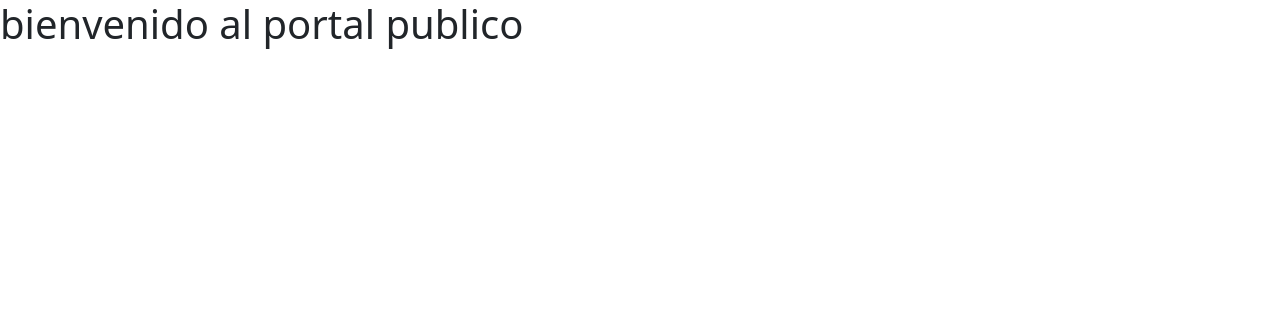
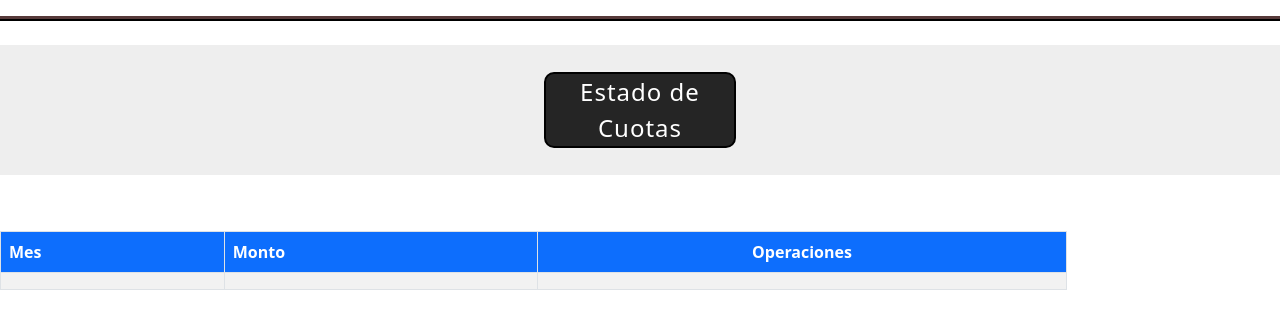
Before and after one commit to joaquingrosso/Proyecto-de-Software, a Vue app in the folder portal/: page /inicioPublico in a window 1280 px wide. Shown: the top 328 px of the page. Built offline with nearby package versions, Linux system fonts and the light colour scheme.

Commit message:
comienzo de desarrollo de cuotas en la app publica

```diff
--- /dev/null
+++ b/portal/src/components/Cuotas.vue
@@ -0,0 +1,24 @@
+<template>
+    <div class="col-md-10">
+        <table class="table table-striped table-bordered">
+            <thead>
+                <tr class="bg-primary text-white">
+                    <th>Mes</th>
+                    <th>Monto</th>
+                    <th class="text-center">Operaciones</th>
+                </tr>
+            </thead>
+            <tbody id="myTable">
+                <tr >
+                    <td> </td>
+                    <td>  </td>
+                    <td>  </td>
+
+                </tr>
+
+            </tbody>
+        </table>
+
+      </div>
+
+</template>
--- a/portal/src/views/DisciplinasView.vue
+++ b/portal/src/components/Disciplinas.vue
@@ -1,5 +1,5 @@
 <script setup>
-import Header from "./Header.vue"
+import Header from "../views/Header.vue"
 </script>
 
 <script >
--- a/portal/src/router/index.js
+++ b/portal/src/router/index.js
@@ -19,7 +19,7 @@ const router = createRouter({
     {
       path: "/disciplinas",
       name: "disciplinas",
-      component: () => import("../views/DisciplinasView.vue"),
+      component: () => import("../components/Disciplinas.vue"),
     },
     {
       path: "/contacto",
@@ -41,6 +41,11 @@ const router = createRouter({
       name: "inicioPublico",
       component: () => import("../views/InicioPublico.vue"),
     },
+    {
+      path: "/cuotas",
+      name: "cuotas",
+      component: () => import("../components/Cuotas.vue"),
+    },
   ],
 });
 
--- a/portal/src/stores/modules/auth.js
+++ b/portal/src/stores/modules/auth.js
@@ -5,31 +5,38 @@ const namespaced = true;
 const state = {
     user: {},
     token:null,
-    isLoggedIn: false
+    isLoggedIn: false,
+    cuotas:{}
 };
 
 const getters = {
     isLoggedIn: state => state.isLoggedIn,
-    user: state => state.user
+    user: state => state.user,
+    cuotas: state => state.cuotas
 };
 
 const actions = {
     async loginUser({ dispatch }, user) {
-        console.log("entro en el auth")
         await apiService.service.post('/auth', user).then((response)=>{
              localStorage.setItem( 'token', JSON.stringify(response.data.token) );
         }) //services para sin autenticacion
         await dispatch('fetchUser')
     },
     async fetchUser({ commit }) {
-        console.log("entro al fetchUser")
         await apiService.servicesAuth.get('/me/profile') // para las autenticaciones
             .then(({ data }) => commit('setUser', data))
     },
     async logoutUser({ commit }) {
         //await apiService.get('/auth/logout_jwt');
         commit('logoutUserState');
-    }
+    },
+    async cuotasUsuario(cuota) {
+        await apiService.servicesAuth.get('/me/payments',cuota).then((response)=>{
+            commit('cuotasState', response.data);
+        });
+
+    },
+
 };
 
 const mutations = {
@@ -40,6 +47,9 @@ const mutations = {
     logoutUserState(state) {
         state.isLoggedIn = false;
         state.user = {};
+    },
+    cuotasState(state,cuota) {
+        state.cuotas = cuota;
     }
 };
 
--- a/portal/src/views/InicioPublico.vue
+++ b/portal/src/views/InicioPublico.vue
@@ -2,6 +2,51 @@
 
 <template>
 
-    <h1>bienvenido al portal publico</h1>
+    <div>
+        <nav class="nav_bar">
+      <div id="menu" class="nav_header">
+
+        <ul>
+          <RouterLink to="/cuotas">
+            <li class="nav-item" @click="verCuotasUsuario">Estado de Cuotas</li>
+          </RouterLink>
+        </ul>
+
+      </div>
+    </nav>
+    <Cuotas cuotas />
+    </div>
 
 </template>
+<script>
+import { mapActions , mapGetters } from 'vuex'
+import Cuotas from '../components/Cuotas.vue';
+
+export default {
+    data: () => ({
+        error: false,
+        cuotas: {
+            periodo: null,
+            monto: null
+        }
+    }),
+    computed: {
+        ...mapGetters({
+            cuotas: "auth/cuotas",
+        })
+    },
+    methods: {
+        ...mapActions("auth", ["cuotasUsuario"]),
+        async verCuotasUsuario() {
+            await this.cuotasUsuario(this.cuotas)
+                .catch(() => {
+                // Handle error
+                this.error = true;
+
+            });
+        },
+    },
+    components: { Cuotas }
+};
+
+</script>
```
Also changed, not shown: portal/src/components/ListadoDisciplinas.vue (deleted, +0 -42 lines).
